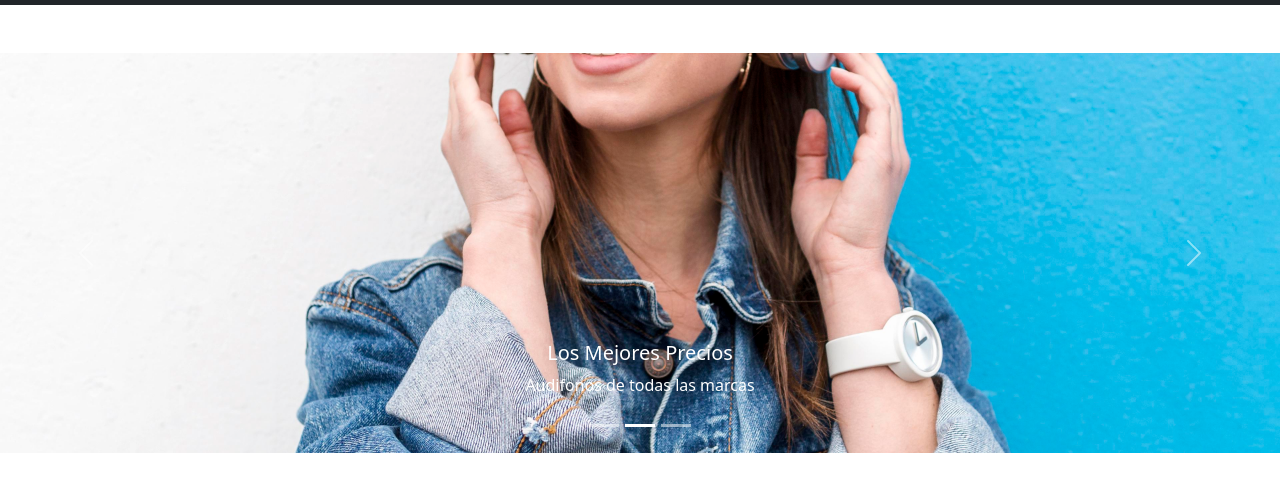
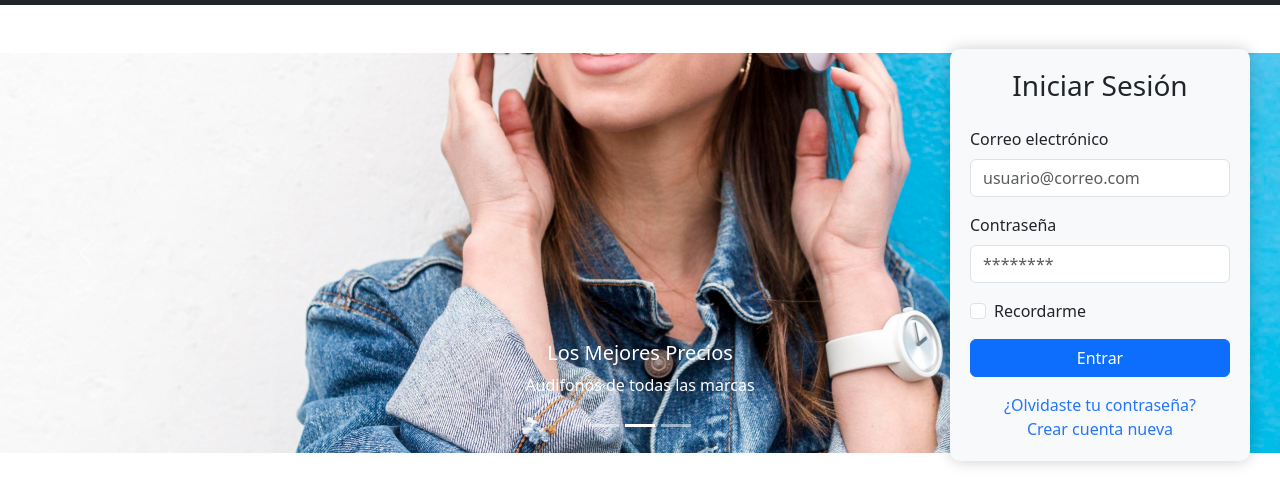
Before and after one commit to scarocca/ecommerce-frontend-m2, a plain HTML site: page index.html in a window 1280 px wide. Both pictures are taken after a click on the button "registrarse". Shown: the part 51-547 px from the top of the page. Drawn offline with nearby package versions, Linux system fonts and the light colour scheme.

Commit message:
se realiza cambio de estilo a formulario de registro

```diff
--- a/assets/css/styles.css
+++ b/assets/css/styles.css
@@ -1,13 +1,16 @@
 
 
 .login-card {
-  width: 100%;
-  max-width: 400px;
-  padding: 30px;
-  border-radius: 15px;
-  background-color: white;
-  box-shadow: 0px 4px 10px rgba(0, 0, 0, 0.2);
-
+position: fixed;
+  top: 100px;
+  right: 30px;
+  width: 300px;
+  background: #f8f9fa;
+  padding: 20px;
+  border-radius: 10px;
+  box-shadow: 0 0 15px rgba(0,0,0,0.2);
+  z-index: 1050;
+  display: none;
 }
 
 a {
@@ -20,5 +23,9 @@ a:hover {
 }
 /* card row*/
 .card {
-    box-shadow: 10px 10px 15px black;
+    box-shadow: 0px 0px 15px black;
 }
+/* carousel*/
+.carousel-item{
+    box-shadow: 0px 0px 15px black;
+}
--- a/assets/js/script.js
+++ b/assets/js/script.js
@@ -1,10 +1,9 @@
 $(function(){
+$(".login-card").hide();
 $("#btn-registro").click(function(){
-$(".login-card").fadeToggle(1200);
+$(".login-card").fadeToggle(600);
 $("..login-card")
+
 });
 
-
-
-
 });
--- a/index.html
+++ b/index.html
@@ -13,7 +13,7 @@
 
 <body>
     <header>
-        <nav class="navbar navbar-expand-lg navbar-dark bg-dark sticky-top">
+        <nav class="navbar navbar-expand-lg navbar-dark bg-dark sticky-top ">
             <div class="container-fluid">
                 <a class="navbar-brand fw-bold" href="#">TecnoSergio</a>
                   <button class="navbar-toggler" type="button" data-bs-toggle="collapse"
@@ -74,14 +74,14 @@
                     </ul>
                  </div>
             </div>
-             <button id="btn-registro" type="submit" class="btn btn-primary w-1">registrarse</button>
+             <button id="btn-registro" type="button" class="btn btn-primary w-1">registrarse</button>
         </nav>
     </header>
 
       <div class="row">
           <div class="col-12 col-md-8"></div>
 
-        <div class="login-card col-12 col-md-2 ">
+        <div class="login-card col-12 col-md-2">
     <h3 class="text-center mb-4">Iniciar Sesión</h3>
 
     <form id="formulario">
@@ -109,6 +109,7 @@
       <a href="#">Crear cuenta nueva</a>
     </div>
         </div>
+        <!-- carousel -->
          <div id="carouselExampleIndicators" class="carousel slide mt-5" data-bs-ride="carousel">
     <div class="carousel-indicators">
       <button type="button" data-bs-target="#carouselExampleIndicators" data-bs-slide-to="0" class="active"></button>
```
Also changed, not shown: 1 other file.
